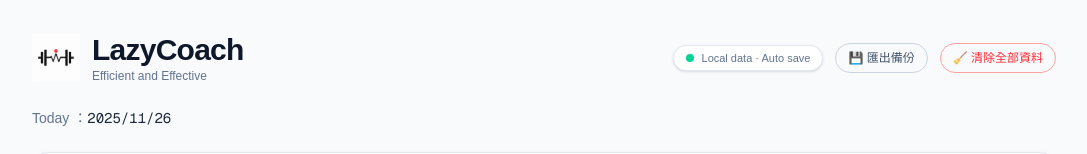
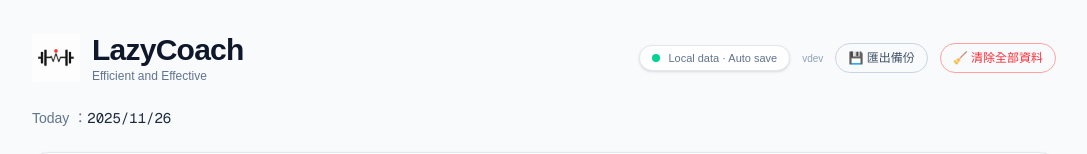
Before and after one commit to rpeipei/lazycoach-web, a Next.js app: page / in a window 1280 px wide. Shown: the top 154 px of the page, without its empty margins (96-1183 px from the left). Built offline with nearby package versions, Linux system fonts and the light colour scheme.

Commit message:
add version display

```diff
--- a/app/page.tsx
+++ b/app/page.tsx
@@ -57,6 +57,8 @@ const todayDisplay = new Date().toLocaleDateString("zh-TW", {
 });
 
 export default function HomePage() {
+  const appVersion = process.env.NEXT_PUBLIC_APP_VERSION || "dev";
+
   // ---------- state ----------
   const [students, setStudents] = useState<Student[]>([]);
   const [lessons, setLessons] = useState<Lesson[]>([]);
@@ -517,6 +519,11 @@ const handleExportBackup = () => {
       <span className="h-2 w-2 rounded-full bg-emerald-400" />
       Local data · Auto save
     </span>
+
+    <div className="text-[10px] text-slate-400">
+  v{appVersion}
+</div>
+
 
     {/* 匯出備份按鈕 */}
     <button
```
